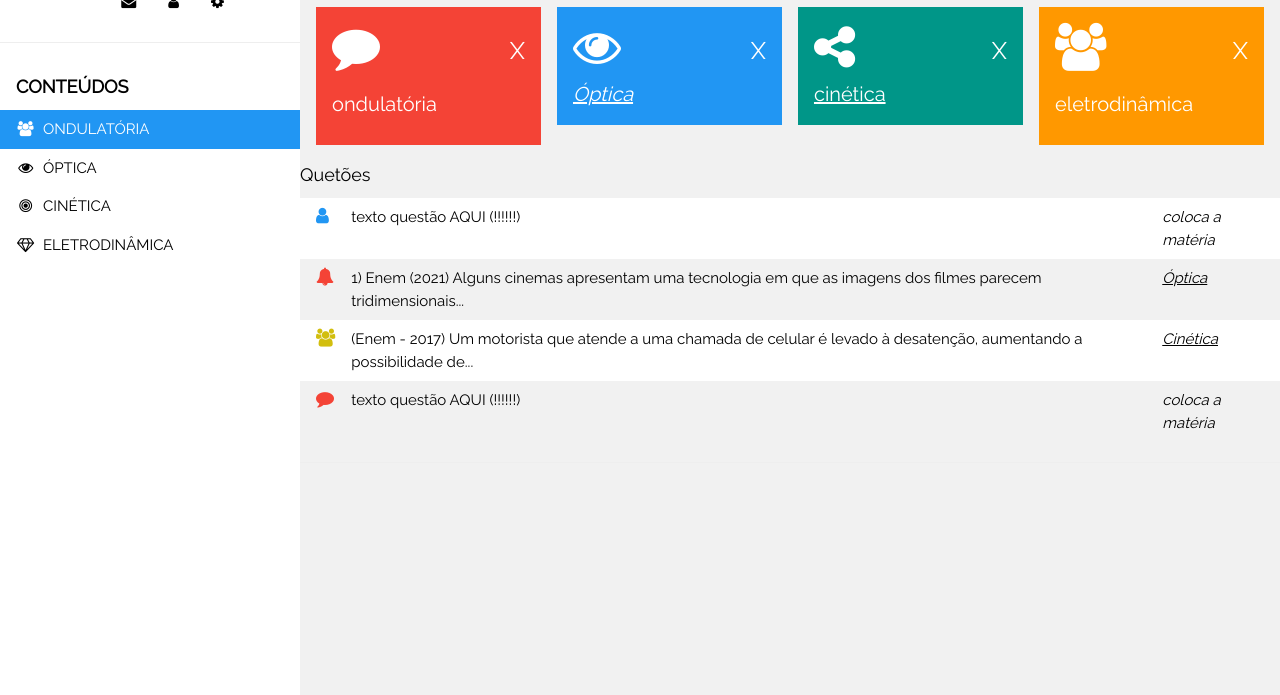
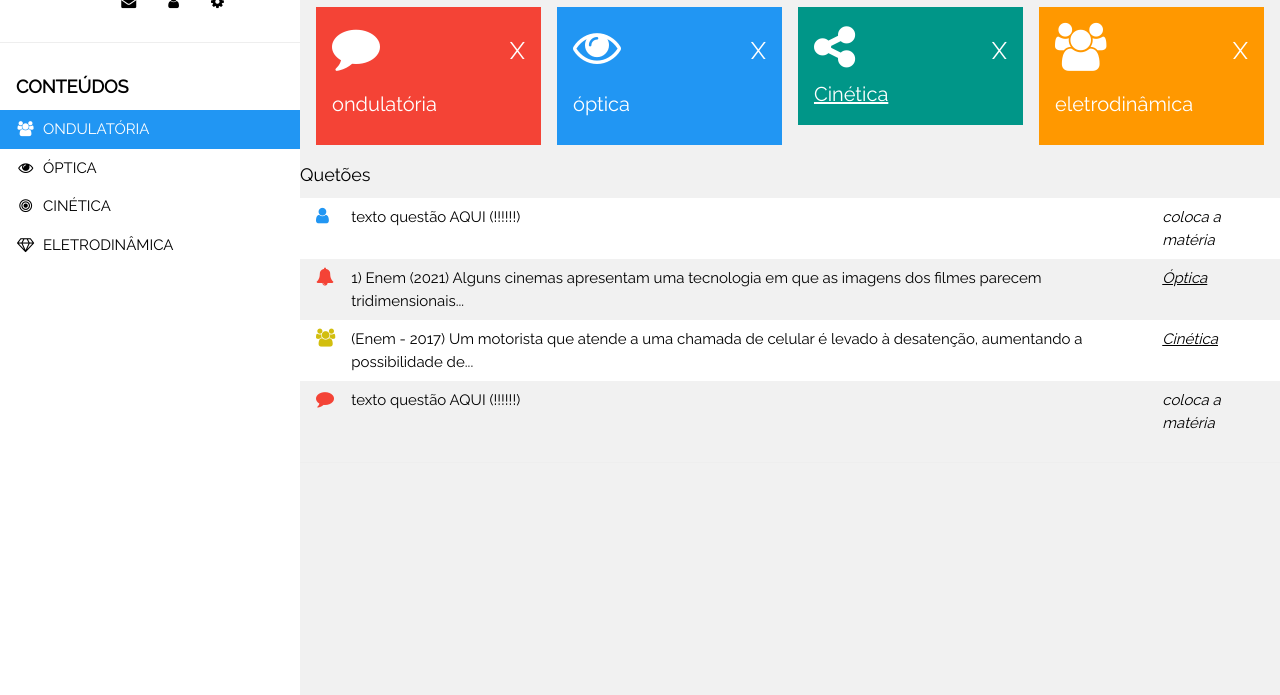
Before and after one commit to mariaeduardaR123/fisica, a plain HTML site: page index.html in a window 1280 px wide. Shown: the part 105-800 px from the top of the page. Drawn offline with nearby package versions, Linux system fonts and the light colour scheme.

Commit message:
Create index.html

```diff
--- a/index.html
+++ b/index.html
@@ -75,7 +75,7 @@ html,body,h1,h2,h3,h4,h5 {font-family: "Raleway", sans-serif}
           <h3>X</h3>
         </div>
         <div class="w3-clear"></div>
-        <td><i><a href="https://stteepvd.github.io/testando/" style = "font-size:20px">Óptica </a></i></td>
+        <h4>óptica</h4>
       </div>
     </div>
     <div class="w3-quarter">
@@ -85,7 +85,7 @@ html,body,h1,h2,h3,h4,h5 {font-family: "Raleway", sans-serif}
           <h3>X</h3>
         </div>
         <div class="w3-clear"></div>
-        <a href="https://beatrizcoelhoghhgh.github.io/Projeto1/" style = "font-size:20px"> cinética </a>
+        <a href="https://beatrizcoelhoghhgh.github.io/Projeto1/" style = "font-size:20px"> Cinética </a>
       </div>
     </div>
     <div class="w3-quarter">
@@ -111,7 +111,7 @@ html,body,h1,h2,h3,h4,h5 {font-family: "Raleway", sans-serif}
           <tr>
             <td><i class="fa fa-bell w3-text-red w3-large"></i></td>
             <td>1) Enem (2021) Alguns cinemas apresentam uma tecnologia em que as imagens dos filmes parecem tridimensionais...</td>
-            <td><i><a href="https://stteepvd.github.io/questoesoptica/" style = "font-size:15px">Óptica </a></i></td>
+            <td><i><a href="https://stteepvd.github.io/testando/" style = "font-size:15px">Óptica </a></i></td>
           </tr>
           <tr>
             <td><i class="fa fa-users w3-text-yellow w3-large"></i></td>
```
